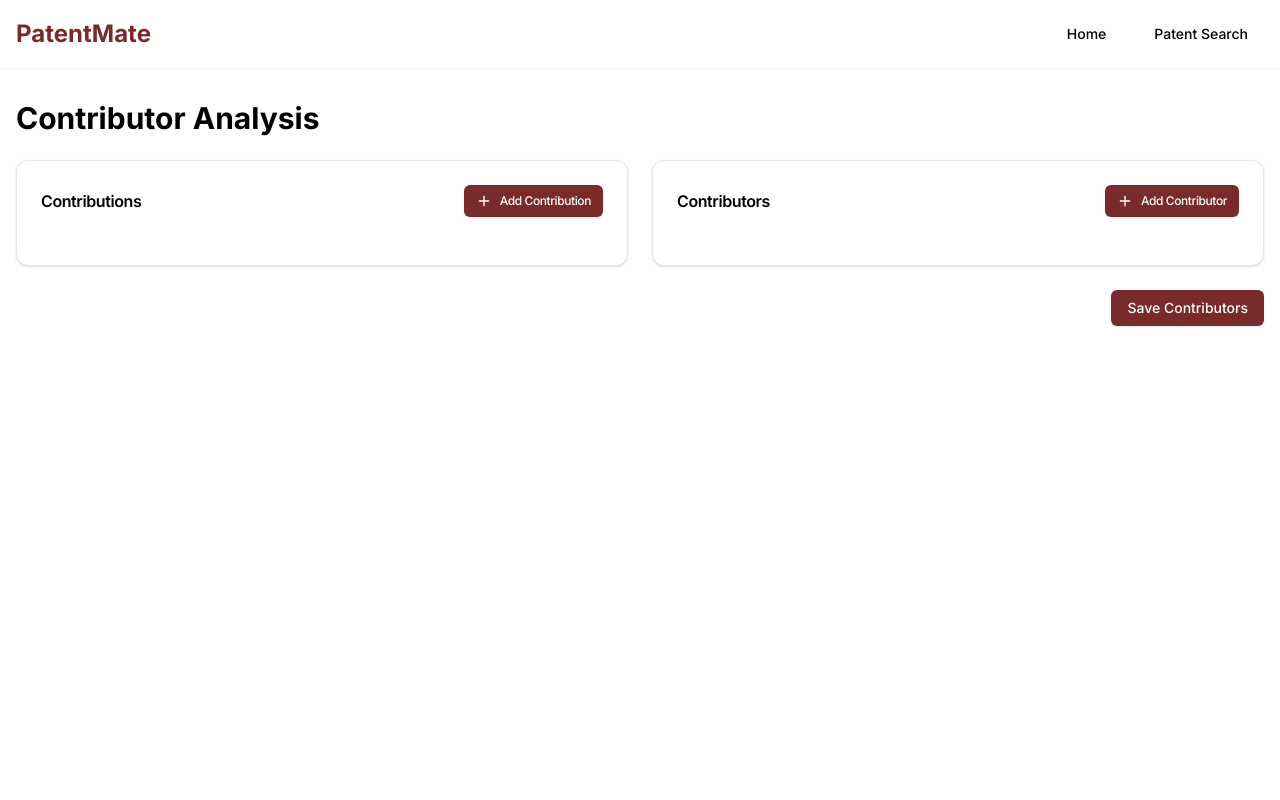
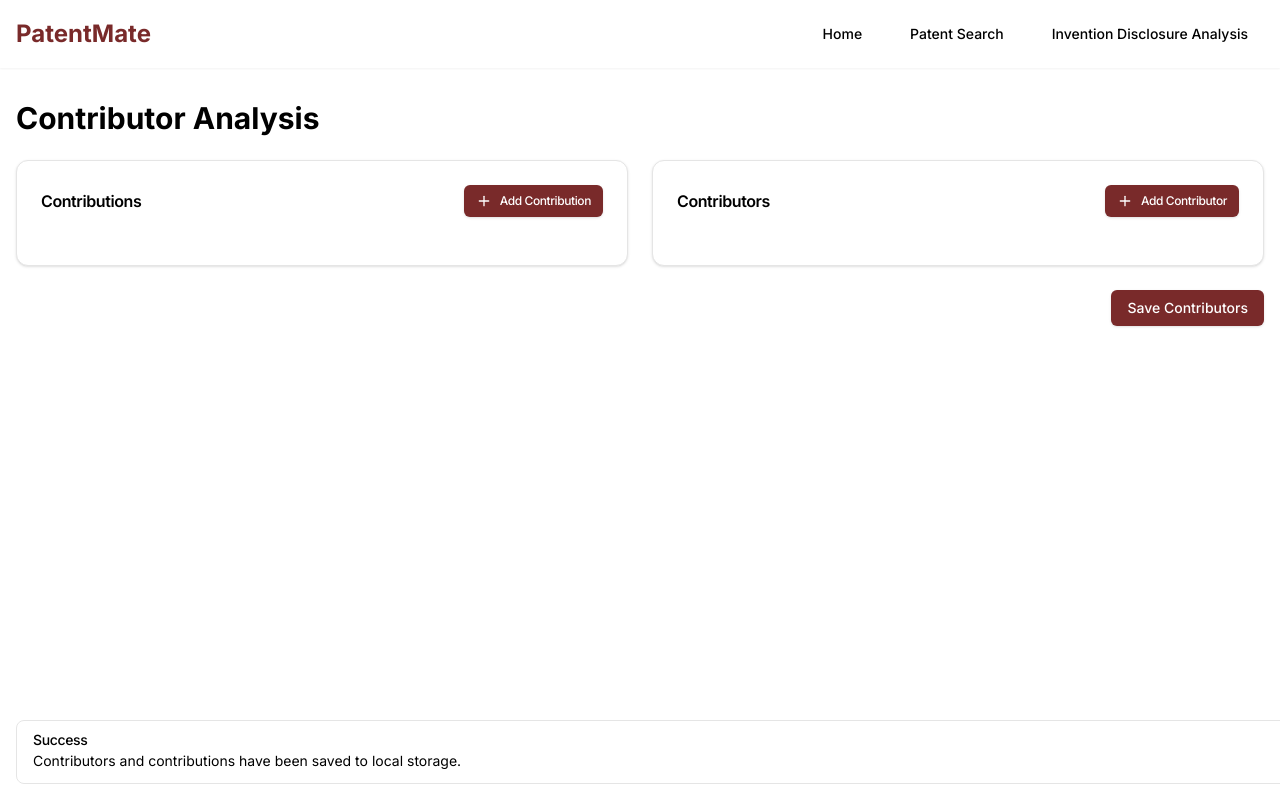
Before and after one commit to enkhbold470/patent-mate, a Next.js app: page /contributor-analysis in a window 1280 px wide. Both pictures are taken after a click on the button "Save Contributors". Built offline with nearby package versions, Linux system fonts and the light colour scheme.

Commit message:
feat: update header

```diff
--- a/app/contributor-analysis/page.tsx
+++ b/app/contributor-analysis/page.tsx
@@ -6,6 +6,7 @@
 import { Textarea } from '@/components/ui/textarea';
 import { Card, CardContent, CardHeader, CardTitle } from '@/components/ui/card';
 import { PlusIcon, TrashIcon } from 'lucide-react';
+import { Alert, AlertDescription, AlertTitle } from "@/components/ui/alert";
 
 interface Contribution {
   description: string;
@@ -20,6 +21,7 @@
 export default function ContributorAnalysisPage() {
   const [contributions, setContributions] = useState<Contribution[]>([]);
   const [contributors, setContributors] = useState<Contributor[]>([]);
+  const [showAlert, setShowAlert] = useState(false);
 
   useEffect(() => {
     const storedAnalysis = localStorage.getItem('contributorAnalysis');
@@ -66,7 +68,8 @@
       contributors,
     };
     localStorage.setItem('contributorAnalysis', JSON.stringify(analysisData));
-    alert('Contributors and contributions have been saved to local storage.');
+    setShowAlert(true);
+    setTimeout(() => setShowAlert(false), 3000); // Hide alert after 3 seconds
   };
 
   return (
@@ -85,22 +88,23 @@
           <CardContent>
             <div className="space-y-4 max-h-[calc(100vh-300px)] overflow-y-auto">
               {contributions.map((contribution, index) => (
-                <div key={index} className="space-y-2 relative">
-                  <h3 className="text-lg font-semibold pr-8">Contribution {index + 1}</h3>
+                <div key={index} className="space-y-2">
+                  <div className="flex justify-between items-center">
+                    <h3 className="text-lg font-semibold">Contribution {index + 1}</h3>
+                    <Button
+                      variant="destructive"
+                      size="sm"
+                      onClick={() => removeContribution(index)}
+                    >
+                      <TrashIcon className="w-4 h-4" />
+                    </Button>
+                  </div>
                   <Textarea
                     placeholder="Description"
                     value={contribution.description}
                     onChange={(e) => handleContributionChange(index, e.target.value)}
                     rows={3}
                   />
-                  <Button
-                    variant="destructive"
-                    size="sm"
-                    className="absolute top-0 right-0"
-                    onClick={() => removeContribution(index)}
-                  >
-                    <TrashIcon className="w-4 h-4" />
-                  </Button>
                 </div>
               ))}
             </div>
@@ -118,8 +122,17 @@
           <CardContent>
             <div className="space-y-6 max-h-[calc(100vh-300px)] overflow-y-auto">
               {contributors.map((contributor, index) => (
-                <div key={index} className="space-y-2 relative">
-                  <h3 className="text-lg font-semibold pr-8">Contributor {index + 1}</h3>
+                <div key={index} className="space-y-2">
+                  <div className="flex justify-between items-center">
+                    <h3 className="text-lg font-semibold">Contributor {index + 1}</h3>
+                    <Button
+                      variant="destructive"
+                      size="sm"
+                      onClick={() => removeContributor(index)}
+                    >
+                      <TrashIcon className="w-4 h-4" />
+                    </Button>
+                  </div>
                   <Input
                     placeholder="Name"
                     value={contributor.name}
@@ -136,23 +149,23 @@
                     onChange={(e) => handleInputChange(index, 'contribution', e.target.value)}
                     rows={3}
                   />
-                  <Button
-                    variant="destructive"
-                    size="sm"
-                    className="absolute top-0 right-0"
-                    onClick={() => removeContributor(index)}
-                  >
-                    <TrashIcon className="w-4 h-4" />
-                  </Button>
                 </div>
               ))}
             </div>
           </CardContent>
         </Card>
       </div>
-      <div className="flex justify-end">
+      <div className="flex justify-end mb-6">
         <Button onClick={handleSaveContributors}>Save Contributors</Button>
       </div>
+      {showAlert && (
+        <Alert className="fixed bottom-4 left-4 right-4 max-w-none">
+          <AlertTitle>Success</AlertTitle>
+          <AlertDescription>
+            Contributors and contributions have been saved to local storage.
+          </AlertDescription>
+        </Alert>
+      )}
     </div>
   );
 }
--- a/components/Header.tsx
+++ b/components/Header.tsx
@@ -20,6 +20,11 @@
 								<Button variant="ghost">Patent Search</Button>
 							</Link>
 						</li>
+						<li>
+							<Link href="/invention-disclosure-analysis">
+								<Button variant="ghost">Invention Disclosure Analysis</Button>
+							</Link>
+						</li>
 					</ul>
 				</nav>
 			</div>
--- /dev/null
+++ b/components/ui/alert.tsx
@@ -0,0 +1,59 @@
+import * as React from "react"
+import { cva, type VariantProps } from "class-variance-authority"
+
+import { cn } from "@/lib/utils"
+
+const alertVariants = cva(
+  "relative w-full rounded-lg border px-4 py-3 text-sm [&>svg+div]:translate-y-[-3px] [&>svg]:absolute [&>svg]:left-4 [&>svg]:top-4 [&>svg]:text-foreground [&>svg~*]:pl-7",
+  {
+    variants: {
+      variant: {
+        default: "bg-background text-foreground",
+        destructive:
+          "border-destructive/50 text-destructive dark:border-destructive [&>svg]:text-destructive",
+      },
+    },
+    defaultVariants: {
+      variant: "default",
+    },
+  }
+)
+
+const Alert = React.forwardRef<
+  HTMLDivElement,
+  React.HTMLAttributes<HTMLDivElement> & VariantProps<typeof alertVariants>
+>(({ className, variant, ...props }, ref) => (
+  <div
+    ref={ref}
+    role="alert"
+    className={cn(alertVariants({ variant }), className)}
+    {...props}
+  />
+))
+Alert.displayName = "Alert"
+
+const AlertTitle = React.forwardRef<
+  HTMLParagraphElement,
+  React.HTMLAttributes<HTMLHeadingElement>
+>(({ className, ...props }, ref) => (
+  <h5
+    ref={ref}
+    className={cn("mb-1 font-medium leading-none tracking-tight", className)}
+    {...props}
+  />
+))
+AlertTitle.displayName = "AlertTitle"
+
+const AlertDescription = React.forwardRef<
+  HTMLParagraphElement,
+  React.HTMLAttributes<HTMLParagraphElement>
+>(({ className, ...props }, ref) => (
+  <div
+    ref={ref}
+    className={cn("text-sm [&_p]:leading-relaxed", className)}
+    {...props}
+  />
+))
+AlertDescription.displayName = "AlertDescription"
+
+export { Alert, AlertTitle, AlertDescription }
```
